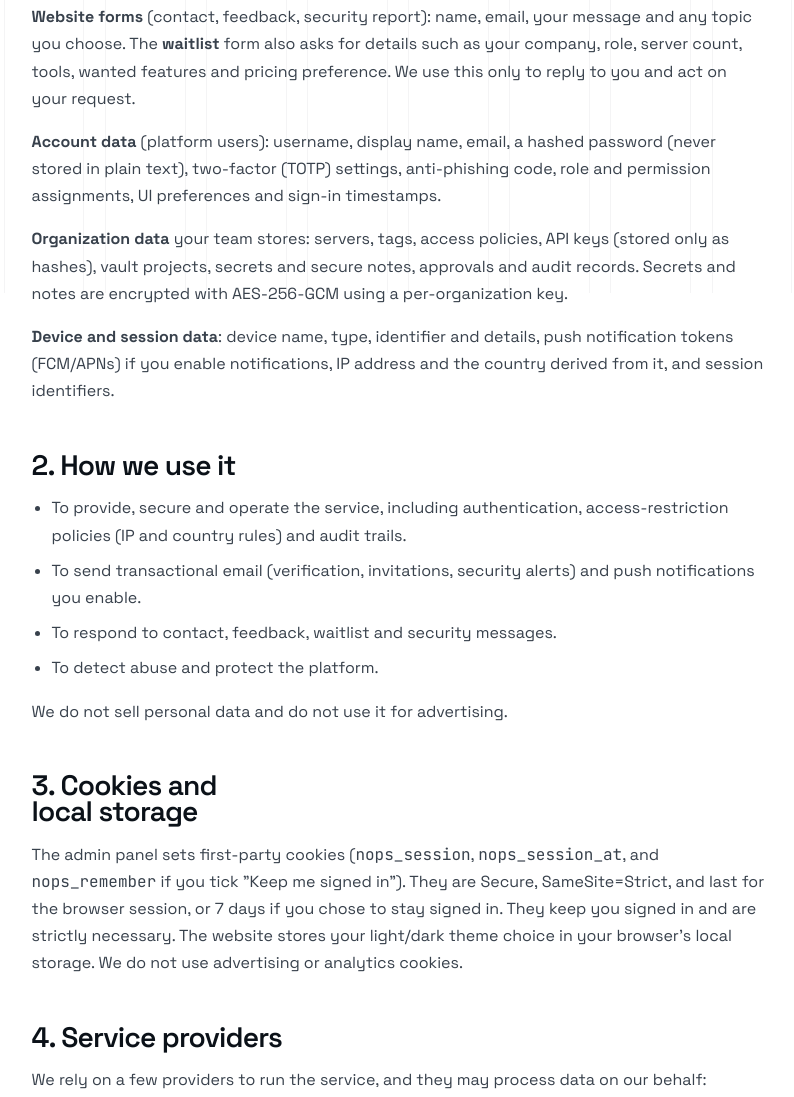
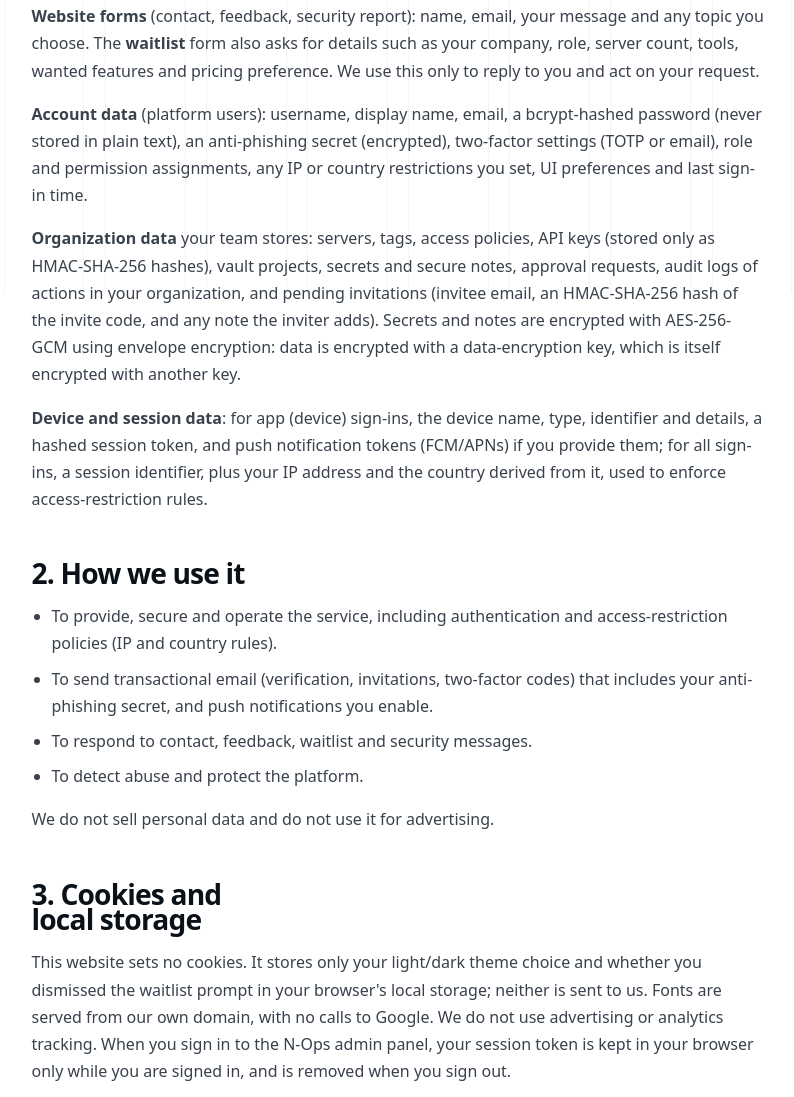
Before and after one commit to Neko-Nik-Org/N-Ops-WebSite, an Astro site: page /privacy in a window 1280 px wide. Shown: the part 507-1604 px from the top of the page, without its empty margins (242-1036 px from the left). Built offline with nearby package versions, Linux system fonts and the light colour scheme; Astro itself is replaced by a stand-in of ours; animation ran at ten frames a second.

Commit message:
task : policy updated

```diff
--- a/package.json
+++ b/package.json
@@ -14,6 +14,8 @@
   },
   "dependencies": {
     "@astrojs/sitemap": "^3.7.4",
+    "@fontsource-variable/jetbrains-mono": "^5.3.0",
+    "@fontsource-variable/space-grotesk": "^5.3.0",
     "@tailwindcss/vite": "^4.3.5",
     "astro": "7.3.8",
     "tailwindcss": "^4.3.5"
--- a/src/layouts/BaseLayout.astro
+++ b/src/layouts/BaseLayout.astro
@@ -4,6 +4,8 @@ import IconSprite from "../components/IconSprite.astro";
 import Header from "../components/Header.astro";
 import Footer from "../components/Footer.astro";
 import WaitlistFab from "../components/WaitlistFab.astro";
+import "@fontsource-variable/space-grotesk";
+import "@fontsource-variable/jetbrains-mono";
 import "../styles/global.css";
 
 interface Props {
@@ -51,12 +53,6 @@ const ld = {
       if (theme === 'dark') document.documentElement.setAttribute('data-theme', 'dark');
     })();
   </script>
-  <link rel="preconnect" href="https://fonts.googleapis.com" />
-  <link rel="preconnect" href="https://fonts.gstatic.com" crossorigin />
-  <link
-    href="https://fonts.googleapis.com/css2?family=JetBrains+Mono:wght@400;500;600&family=Space+Grotesk:wght@300..700&display=swap"
-    rel="stylesheet"
-  />
   <link rel="icon" type="image/svg+xml" href="/favicon.svg" />
   <meta name="generator" content={Astro.generator} />
   <script type="application/ld+json" set:html={JSON.stringify(ld)} />
--- a/src/pages/privacy.astro
+++ b/src/pages/privacy.astro
@@ -15,36 +15,35 @@ const ul = "mt-4 grid gap-2 list-disc pl-5 text-ink-2 text-[16px] leading-[1.7]"
 
     <h2 class={h}>1. Data we collect</h2>
     <p class={p}><b>Website forms</b> (contact, feedback, security report): name, email, your message and any topic you choose. The <b>waitlist</b> form also asks for details such as your company, role, server count, tools, wanted features and pricing preference. We use this only to reply to you and act on your request.</p>
-    <p class={p}><b>Account data</b> (platform users): username, display name, email, a hashed password (never stored in plain text), two-factor (TOTP) settings, anti-phishing code, role and permission assignments, UI preferences and sign-in timestamps.</p>
-    <p class={p}><b>Organization data</b> your team stores: servers, tags, access policies, API keys (stored only as hashes), vault projects, secrets and secure notes, approvals and audit records. Secrets and notes are encrypted with AES-256-GCM using a per-organization key.</p>
-    <p class={p}><b>Device and session data</b>: device name, type, identifier and details, push notification tokens (FCM/APNs) if you enable notifications, IP address and the country derived from it, and session identifiers.</p>
+    <p class={p}><b>Account data</b> (platform users): username, display name, email, a bcrypt-hashed password (never stored in plain text), an anti-phishing secret (encrypted), two-factor settings (TOTP or email), role and permission assignments, any IP or country restrictions you set, UI preferences and last sign-in time.</p>
+    <p class={p}><b>Organization data</b> your team stores: servers, tags, access policies, API keys (stored only as HMAC-SHA-256 hashes), vault projects, secrets and secure notes, approval requests, audit logs of actions in your organization, and pending invitations (invitee email, an HMAC-SHA-256 hash of the invite code, and any note the inviter adds). Secrets and notes are encrypted with AES-256-GCM using envelope encryption: data is encrypted with a data-encryption key, which is itself encrypted with another key.</p>
+    <p class={p}><b>Device and session data</b>: for app (device) sign-ins, the device name, type, identifier and details, a hashed session token, and push notification tokens (FCM/APNs) if you provide them; for all sign-ins, a session identifier, plus your IP address and the country derived from it, used to enforce access-restriction rules.</p>
 
     <h2 class={h}>2. How we use it</h2>
     <ul class={ul}>
-      <li>To provide, secure and operate the service, including authentication, access-restriction policies (IP and country rules) and audit trails.</li>
-      <li>To send transactional email (verification, invitations, security alerts) and push notifications you enable.</li>
+      <li>To provide, secure and operate the service, including authentication and access-restriction policies (IP and country rules).</li>
+      <li>To send transactional email (verification, invitations, two-factor codes) that includes your anti-phishing secret, and push notifications you enable.</li>
       <li>To respond to contact, feedback, waitlist and security messages.</li>
       <li>To detect abuse and protect the platform.</li>
     </ul>
     <p class={p}>We do not sell personal data and do not use it for advertising.</p>
 
     <h2 class={h}>3. Cookies and local storage</h2>
-    <p class={p}>The admin panel sets first-party cookies (<code>nops_session</code>, <code>nops_session_at</code>, and <code>nops_remember</code> if you tick "Keep me signed in"). They are Secure, SameSite=Strict, and last for the browser session, or 7 days if you chose to stay signed in. They keep you signed in and are strictly necessary. The website stores your light/dark theme choice in your browser's local storage. We do not use advertising or analytics cookies.</p>
+    <p class={p}>This website sets no cookies. It stores only your light/dark theme choice and whether you dismissed the waitlist prompt in your browser's local storage; neither is sent to us. Fonts are served from our own domain, with no calls to Google. We do not use advertising or analytics tracking. When you sign in to the N-Ops admin panel, your session token is kept in your browser only while you are signed in, and is removed when you sign out.</p>
 
     <h2 class={h}>4. Service providers</h2>
     <p class={p}>We rely on a few providers to run the service, and they may process data on our behalf:</p>
     <ul class={ul}>
       <li><b>Cloudflare</b>: hosting of the website and Turnstile bot protection on forms and sign-in (Turnstile receives your IP address and browser signals).</li>
-      <li><b>Google Fonts</b>: the site loads fonts from Google, which receives your IP address.</li>
       <li><b>Email delivery (SMTP)</b> and <b>push services</b> (Google FCM, Apple APNs): used only to deliver messages you should receive.</li>
     </ul>
     <p class={p}>We may also disclose data when required by law or to protect rights and security.</p>
 
     <h2 class={h}>5. Retention</h2>
-    <p class={p}>Account and organization data is kept while the account is active. Sessions expire automatically (about 3 hours, extendable only for "Keep me signed in" sessions), device sessions inactive for 7 days are removed, expired API keys and invitations are cleaned up, and form messages are kept only as long as needed to handle your request. You can ask us to delete your data at any time.</p>
+    <p class={p}>Account and organization data is kept while the account is active. Sessions expire automatically after 3 hours (renewable only for "Extend your Login Session" sessions), expired API keys and invitations are deleted automatically (checked every 3 and 2 hours), invitations expire within 21 days, audit logs are kept for 90 days and then deleted, device sessions are removed when you or an admin revoke them, and form messages are kept only as long as needed to handle your request. You can ask us to delete your data at any time.</p>
 
     <h2 class={h}>6. Security</h2>
-    <p class={p}>Passwords are hashed, secrets are encrypted at rest, API keys are stored as hashes, sessions use strict cookies, and sign-in supports two-factor authentication. No system is perfectly secure; to report a problem see our <a class="underline hover:text-mint-ink" href="/security">vulnerability reporting page</a>.</p>
+    <p class={p}>Passwords are bcrypt-hashed, secrets are encrypted at rest with AES-256-GCM using envelope encryption (each data-encryption key is itself encrypted with another key), API keys, invitation codes and device tokens are stored as HMAC-SHA-256 hashes, the session cookie is Secure and SameSite=Strict, and sign-in supports two-factor authentication (TOTP or email). No system is perfectly secure; to report a problem see our <a class="underline hover:text-mint-ink" href="/security">vulnerability reporting page</a>.</p>
 
     <h2 class={h}>7. Your rights</h2>
     <p class={p}>Depending on where you live (for example under GDPR or India's DPDP Act), you may request access, correction, deletion or export of your data, object to or restrict processing, and withdraw consent. Organization members can often manage their data in the admin panel; otherwise contact us below.</p>
--- a/src/styles/global.css
+++ b/src/styles/global.css
@@ -10,7 +10,7 @@
   --color-mint-ink:#0A9A74;--color-violet-ink:#6A59F2;
   --color-t-bg:#0B1118;--color-t-panel:#101822;--color-t-panel-2:#151E2A;--color-t-line:rgba(232,238,244,.1);--color-t-ink:#E8EEF4;--color-t-mute:#8D99A8;
   --color-red:#FF6B6B;--color-amber:#F5B94A;
-  --font-sans:"Space Grotesk",ui-sans-serif,system-ui,sans-serif;--font-mono:"JetBrains Mono",ui-monospace,Consolas,monospace;
+  --font-sans:"Space Grotesk Variable",ui-sans-serif,system-ui,sans-serif;--font-mono:"JetBrains Mono Variable",ui-monospace,Consolas,monospace;
   --breakpoint-bp1:1180px;--breakpoint-bp2:960px;--breakpoint-bp3:760px;--breakpoint-bp4:420px;
   --ease-std:cubic-bezier(.22,1,.36,1);--ease-std2:cubic-bezier(.65,0,.35,1);
 }
```
Also changed, not shown: 1 other file.
